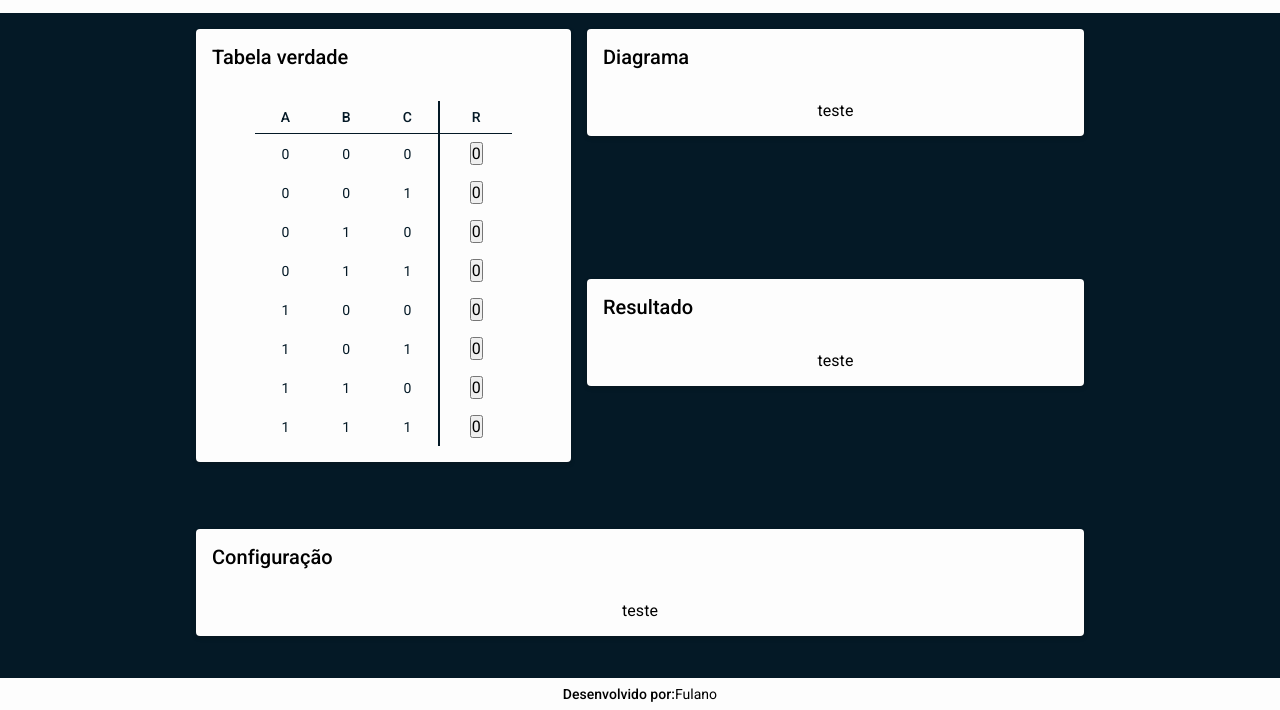
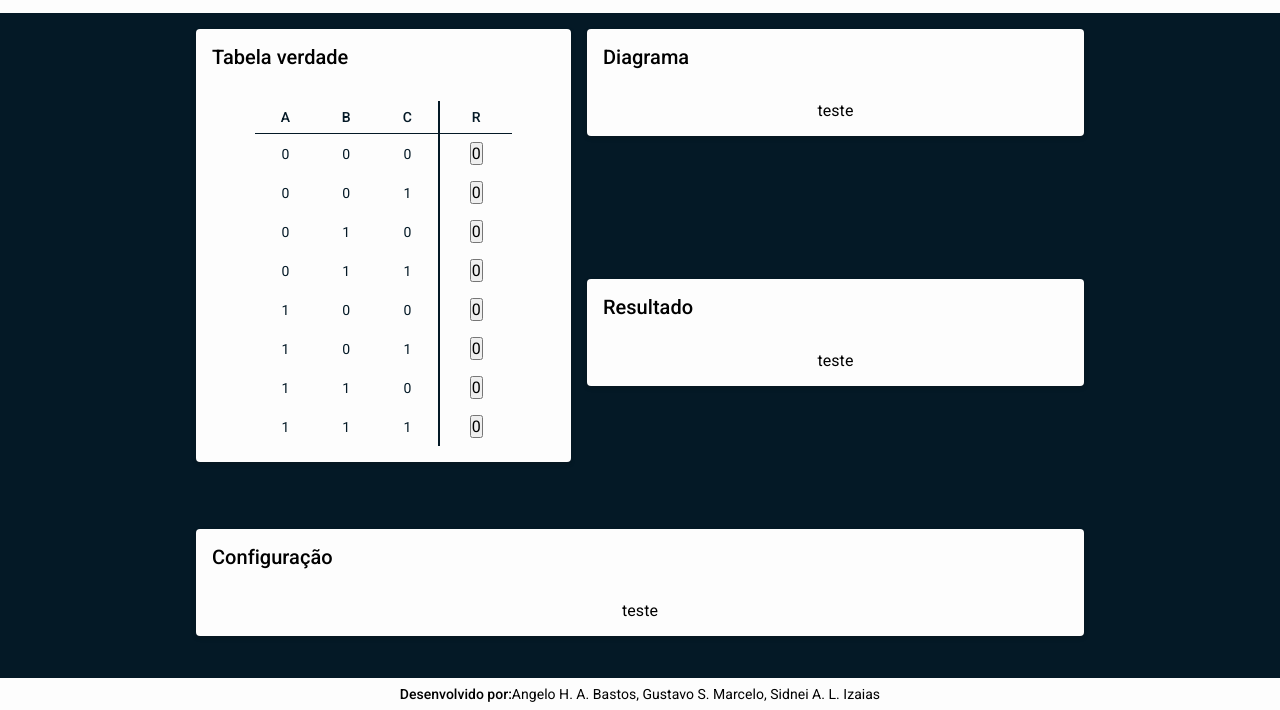
Before and after one commit to AngeloBastos/API-Ferramanta-MapKarnaugh, a plain HTML site: page index.html in a window 1280 px wide. Shown: the part 90-800 px from the top of the page. Drawn offline with Linux system fonts and the light colour scheme.

Commit message:
feat: add authors

```diff
--- a/index.html
+++ b/index.html
@@ -52,8 +52,8 @@
     </section>
   </main>
   <footer>
-    <span class="text-subtitle2">Desenvolvido por: </span>
-    <span class="text-body2">Fulano</span>
+    <div class="text-subtitle2">Desenvolvido por: </div>
+    <div class="text-body2">Angelo H. A. Bastos, Gustavo S. Marcelo, Sidnei A. L. Izaias</div>
   </footer>
   <script src="js/index.js" type="module"></script>
 </body>
```
